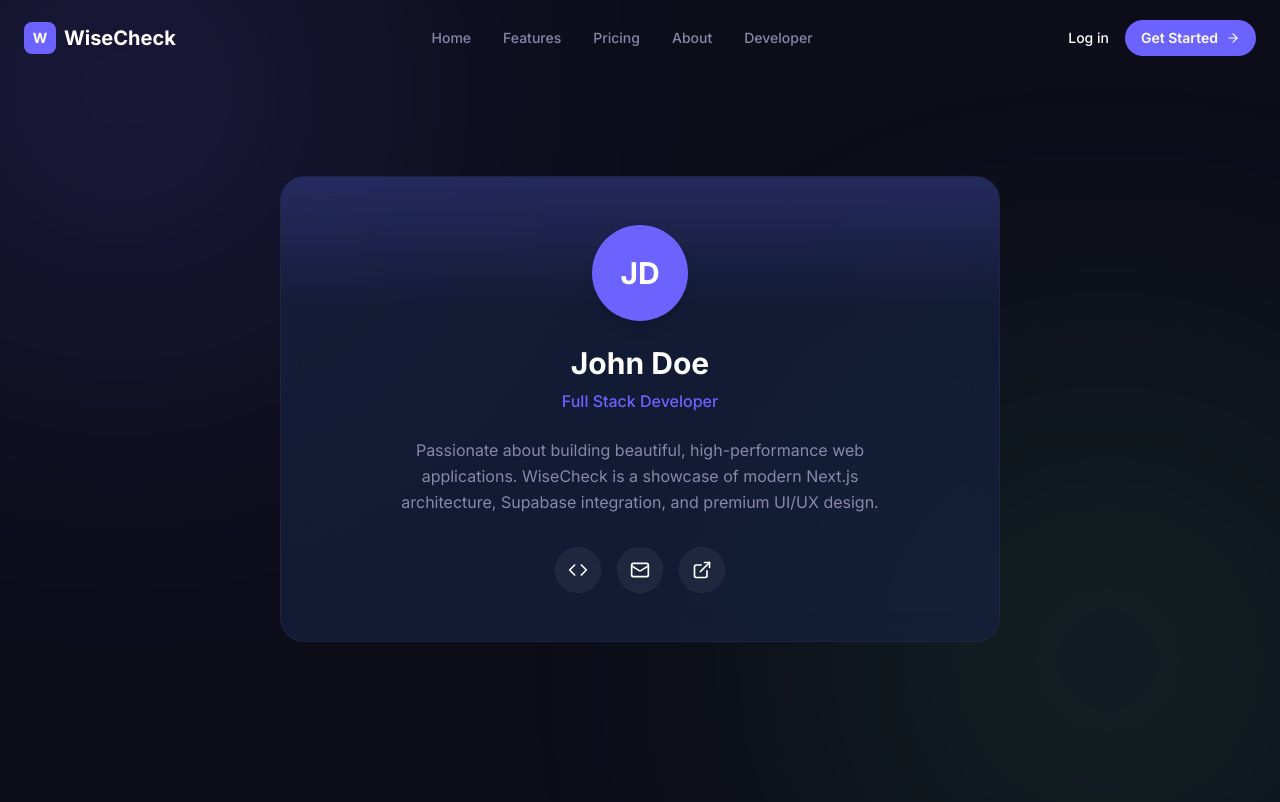
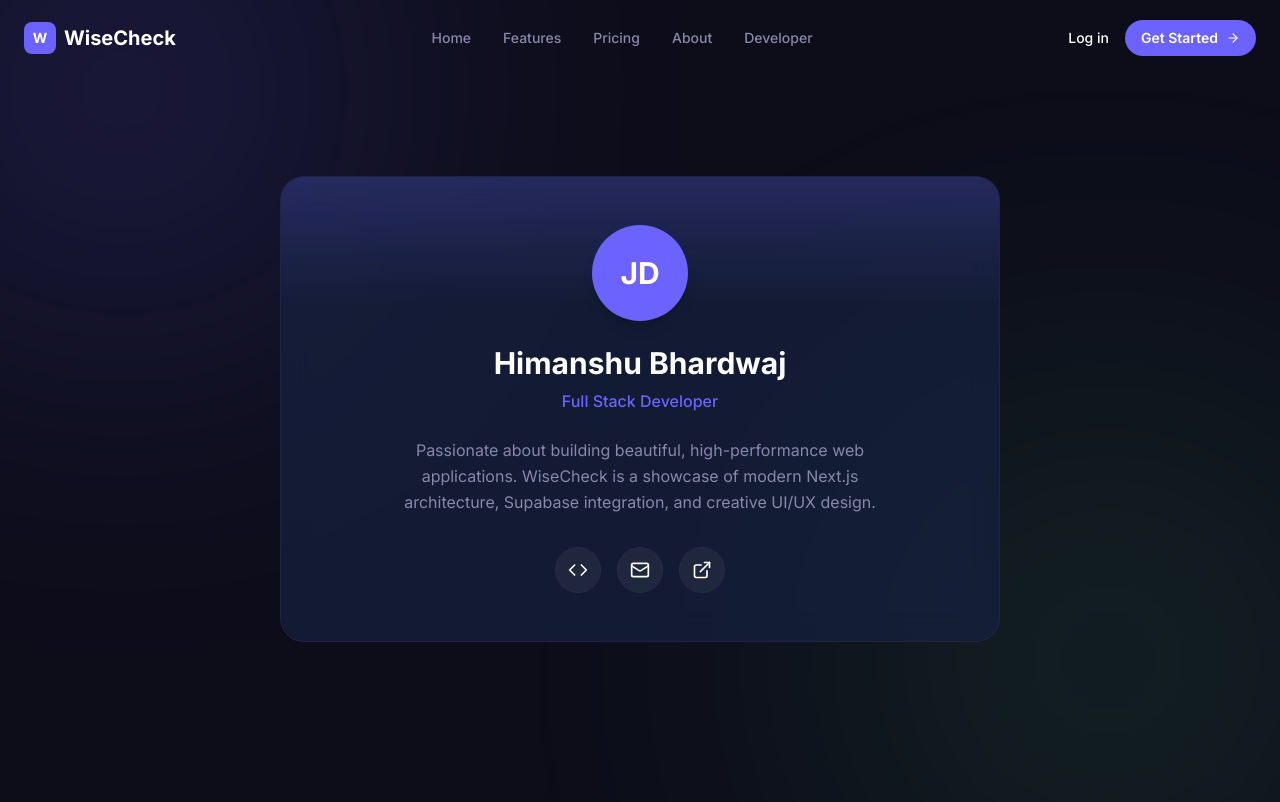
Before and after one commit to itz-himanshu128/Wisecheck---an-expense-tracker-application, a Next.js app: page /developer in a window 1280 px wide. Built offline with nearby package versions, Linux system fonts and the light colour scheme.

Commit message:
docs: add migration & UI integration guide and update developer page info

```diff
--- a/app/(landing)/developer/page.tsx
+++ b/app/(landing)/developer/page.tsx
@@ -17,18 +17,18 @@ export default function DeveloperPage() {
           JD
         </div>
 
-        <h1 className="text-3xl font-bold text-white mb-2">John Doe</h1>
+        <h1 className="text-3xl font-bold text-white mb-2">Himanshu Bhardwaj</h1>
         <p className="text-[var(--accent)] font-medium mb-6">Full Stack Developer</p>
 
         <p className="text-[var(--text-muted)] leading-relaxed mb-8 max-w-lg mx-auto">
-          Passionate about building beautiful, high-performance web applications. WiseCheck is a showcase of modern Next.js architecture, Supabase integration, and premium UI/UX design.
+          Passionate about building beautiful, high-performance web applications. WiseCheck is a showcase of modern Next.js architecture, Supabase integration, and creative UI/UX design.
         </p>
 
         <div className="flex justify-center gap-4">
-          <Link href="https://github.com" target="_blank" className="p-3 rounded-full bg-white/5 hover:bg-white/10 text-white transition-colors border border-[var(--border)]">
+          <Link href="https://github.com/itz-himanshu128" target="_blank" className="p-3 rounded-full bg-white/5 hover:bg-white/10 text-white transition-colors border border-[var(--border)]">
             <Code size={20} />
           </Link>
-          <Link href="mailto:hello@example.com" target="_blank" className="p-3 rounded-full bg-white/5 hover:bg-white/10 text-white transition-colors border border-[var(--border)]">
+          <Link href="mailto:[EMAIL_ADDRESS]" target="_blank" className="p-3 rounded-full bg-white/5 hover:bg-white/10 text-white transition-colors border border-[var(--border)]">
             <Mail size={20} />
           </Link>
           <Link href="#" className="p-3 rounded-full bg-white/5 hover:bg-white/10 text-white transition-colors border border-[var(--border)]">
```
Also changed, not shown: 1 other file (tests, documents, lock files or other folders).
